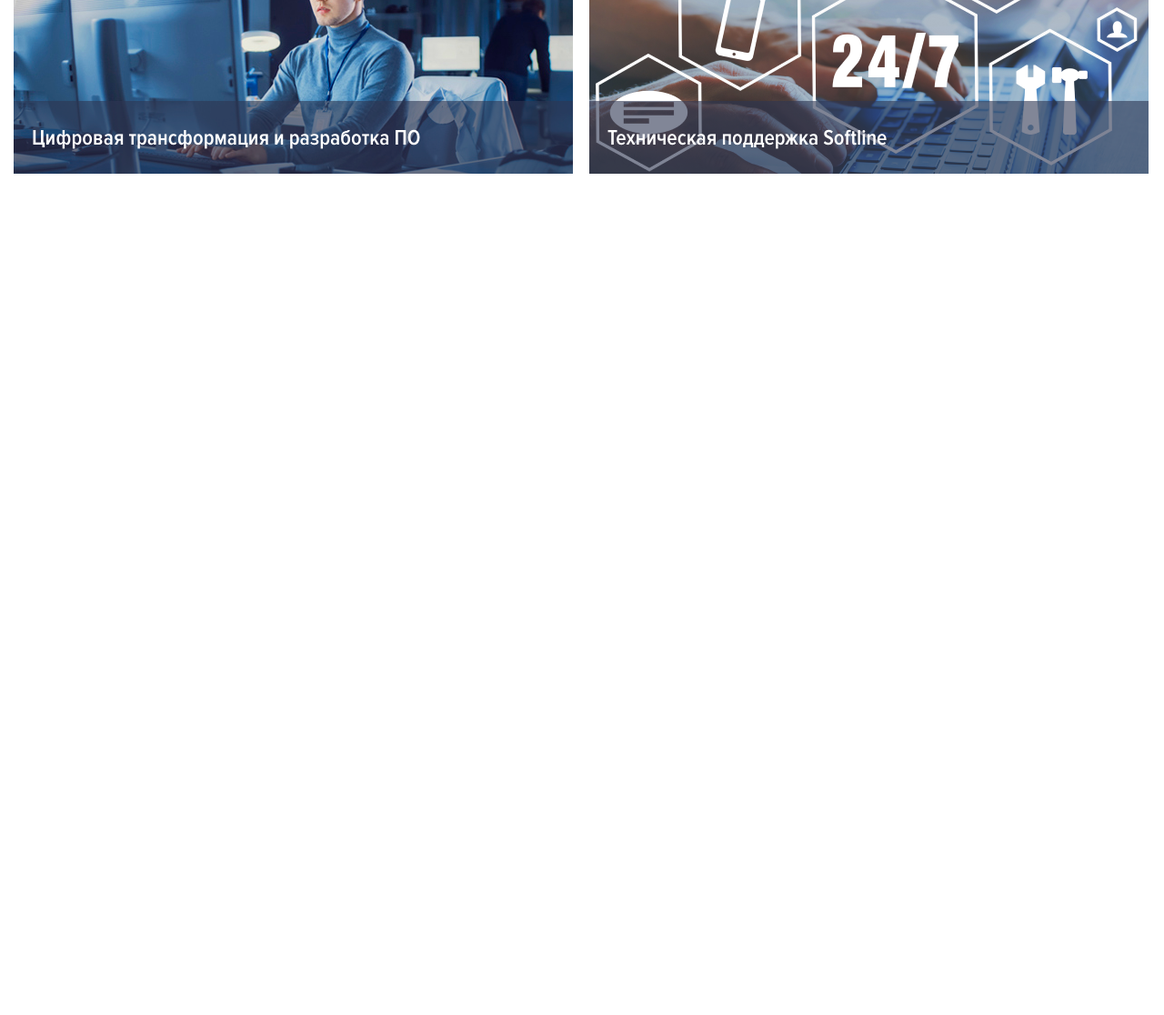
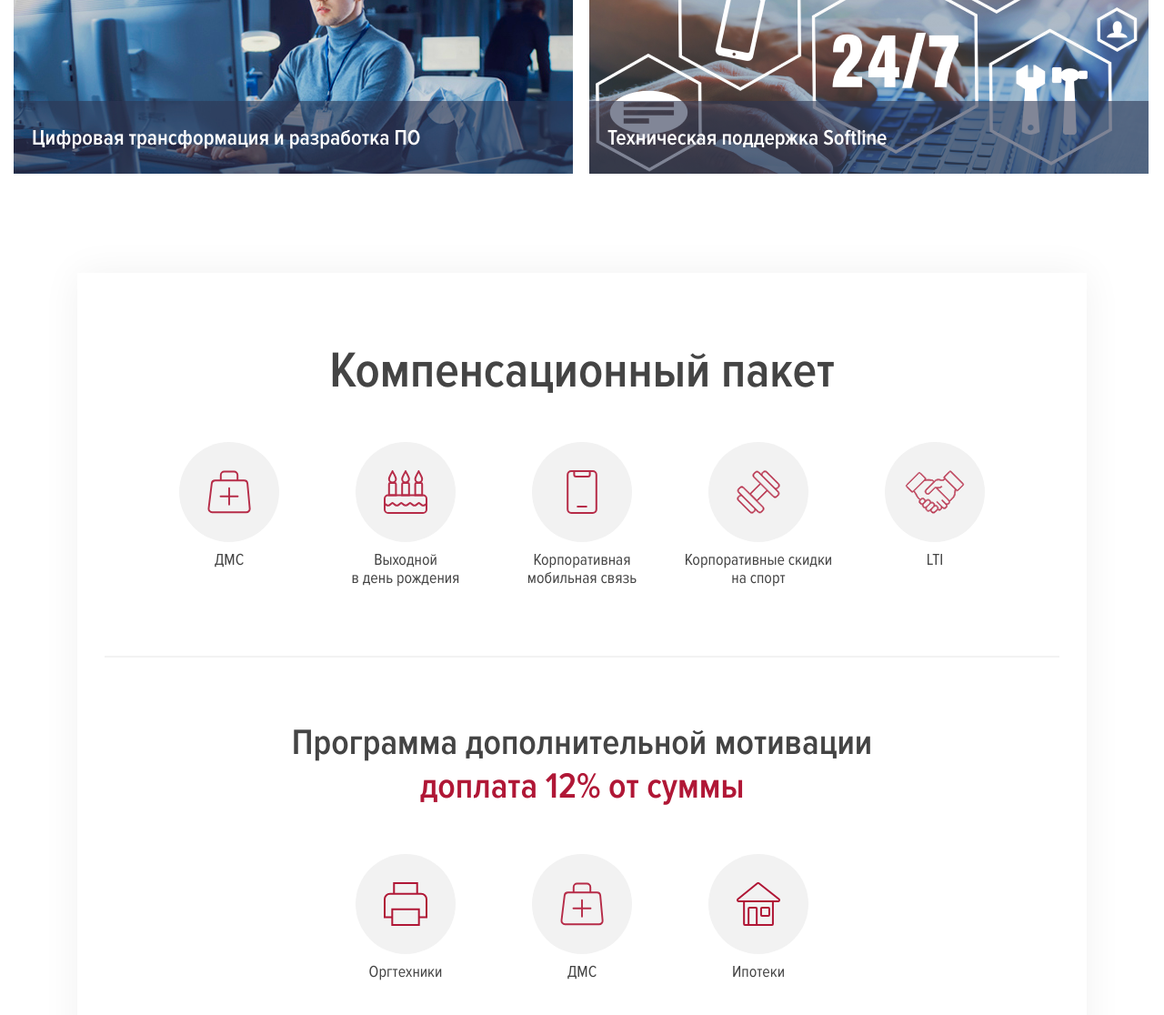
Before and after one commit to FENIXSHIRO/landingtest, a website built with Vite: page index.html in a window 1280 px wide. Shown: the part 3805-4921 px from the top of the page at 91% size. Before the commit the page ends 4105 px from the top, so only its background shows below. Built offline with nearby package versions, Linux system fonts and the light colour scheme.

Commit message:
feat: добавил блок benefits

```diff
--- a/index.html
+++ b/index.html
@@ -101,7 +101,82 @@
         </div>
       </div>
     </div>
-    <div class="benefits"></div>
+    <div class="benefits">
+      <h2 class="benefits__title">Компенсационный пакет</h2>
+      <div class="benefits__pin-container">
+
+        <div class="benefits__pin">
+          <div class="benefits__icon">
+            <img src="svg/icons/dms.svg">
+          </div>
+          <p class="benefits__pin-text">ДМС</p>
+        </div>
+
+        <div class="benefits__pin">
+          <div class="benefits__icon">
+            <img src="svg/icons/bday.svg">
+          </div>
+          <p class="benefits__pin-text">Выходной<br/> в день рождения</p>
+        </div>
+
+        <div class="benefits__pin">
+          <div class="benefits__icon">
+            <img src="svg/icons/phone.svg">
+          </div>
+          <p class="benefits__pin-text">Корпоративная<br/> мобильная связь</p>
+        </div>
+
+        <div class="benefits__pin">
+          <div class="benefits__icon">
+            <img src="svg/icons/sport.svg">
+          </div>
+          <p class="benefits__pin-text">Корпоративные скидки<br/> на спорт</p>
+        </div>
+
+        <div class="benefits__pin">
+          <div class="benefits__icon">
+            <img src="svg/icons/handshake.svg">
+          </div>
+          <p class="benefits__pin-text">LTI</p>
+        </div>
+
+      </div>
+
+      <svg class="benefits__divider" width="1050" height="2" viewBox="0 0 1050 2" fill="none" xmlns="http://www.w3.org/2000/svg">
+        <path opacity="0.1" d="M0 1H1050" stroke="black" />
+      </svg>
+
+      <h3 class="benefits__text">Программа дополнительной мотивации</h3>
+      <h3 class="benefits__text benefits__text_accent">доплата 12% от суммы</h3>
+
+      <div class="benefits__pin-container">
+        <div class="benefits__pin">
+          <div class="benefits__icon">
+            <img src="svg/icons/printer.svg">
+          </div>
+          <p class="benefits__pin-text">Оргтехники</p>
+        </div>
+
+        <div class="benefits__pin">
+          <div class="benefits__icon">
+            <img src="svg/icons/dms.svg">
+          </div>
+          <p class="benefits__pin-text">ДМС</p>
+        </div>
+
+        <div class="benefits__pin">
+          <div class="benefits__icon">
+            <img src="svg/icons/home.svg">
+          </div>
+          <p class="benefits__pin-text">Ипотеки</p>
+        </div>
+      </div>
+
+
+
+    </div>
+
+    </div>
     <div class="gallery"></div>
   </body>
 </html>
--- a/src/scss/layouts/_landing.scss
+++ b/src/scss/layouts/_landing.scss
@@ -143,3 +143,71 @@
         gap: 18px;
     }
 }
+
+.benefits {
+    width: 1110px;
+    height: 861px;
+    margin: 100px auto;
+    box-shadow: 0 0 40px 0 rgba(0, 0, 0, 0.06);
+    padding: 80px 0;
+
+    &__title {
+        margin-top: 0;
+        font-size: 56px;
+        line-height: 100%;
+        text-align: center;
+    }
+
+    &__pin-container {
+        margin: 50px auto;
+        width: 954px;
+        display: flex;
+        flex-direction:row;
+        gap: 16px;
+        justify-content: center;
+    }
+
+    &__pin {
+        display: flex;
+        flex-direction: column;
+        width: 178px;
+        height: 160px;
+    }
+
+    &__icon {
+        display: flex;
+        margin: 0 auto;
+        margin-bottom: 10px;
+        justify-content: center;
+        width: 110px;
+        height: 110px;
+        background-color: $pinRadialColor;
+        border-radius: 100%;
+        padding: 31px;
+    }
+
+    &__pin-text {
+        margin: 0;
+        font-family: 'proxima-nova-condensed-regular';
+        font-size: 18px;
+        line-height: 110%;
+        text-align: center;
+    }
+
+    &__divider {
+        margin: 25px 30px;
+    }
+
+    &__text {
+        font-size: 40px;
+        line-height: 120%;
+        text-align: center;
+        margin: 0;
+        margin-top: 40px;
+
+        &_accent {
+            margin: 0;
+            color: $accentColor;
+        }
+    }
+}
--- a/src/scss/sass-utils/_variables.scss
+++ b/src/scss/sass-utils/_variables.scss
@@ -1,5 +1,7 @@
 $accentColor: #B01736;
 $accentColorTone: #A30C33;
+
+$pinRadialColor: #f2f2f2;
 
 $textColor: #444444;
 
```
Also changed, not shown: public/svg/icons/bday.svg (added), public/svg/icons/dms.svg (added), public/svg/icons/handshake.svg (added), public/svg/icons/home.svg (added), public/svg/icons/phone.svg (added), public/svg/icons/printer.svg (added), public/svg/icons/sport.svg (added).
